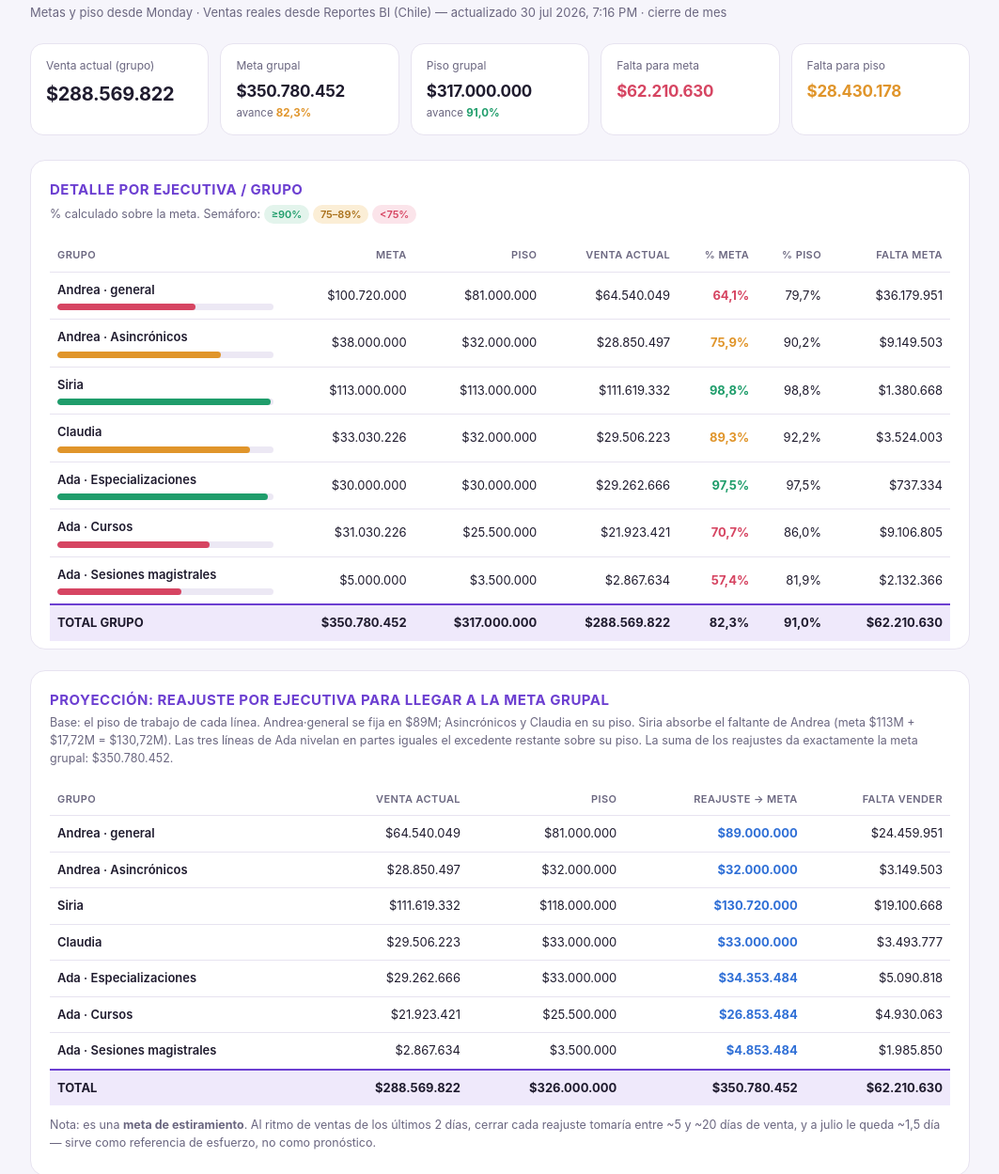
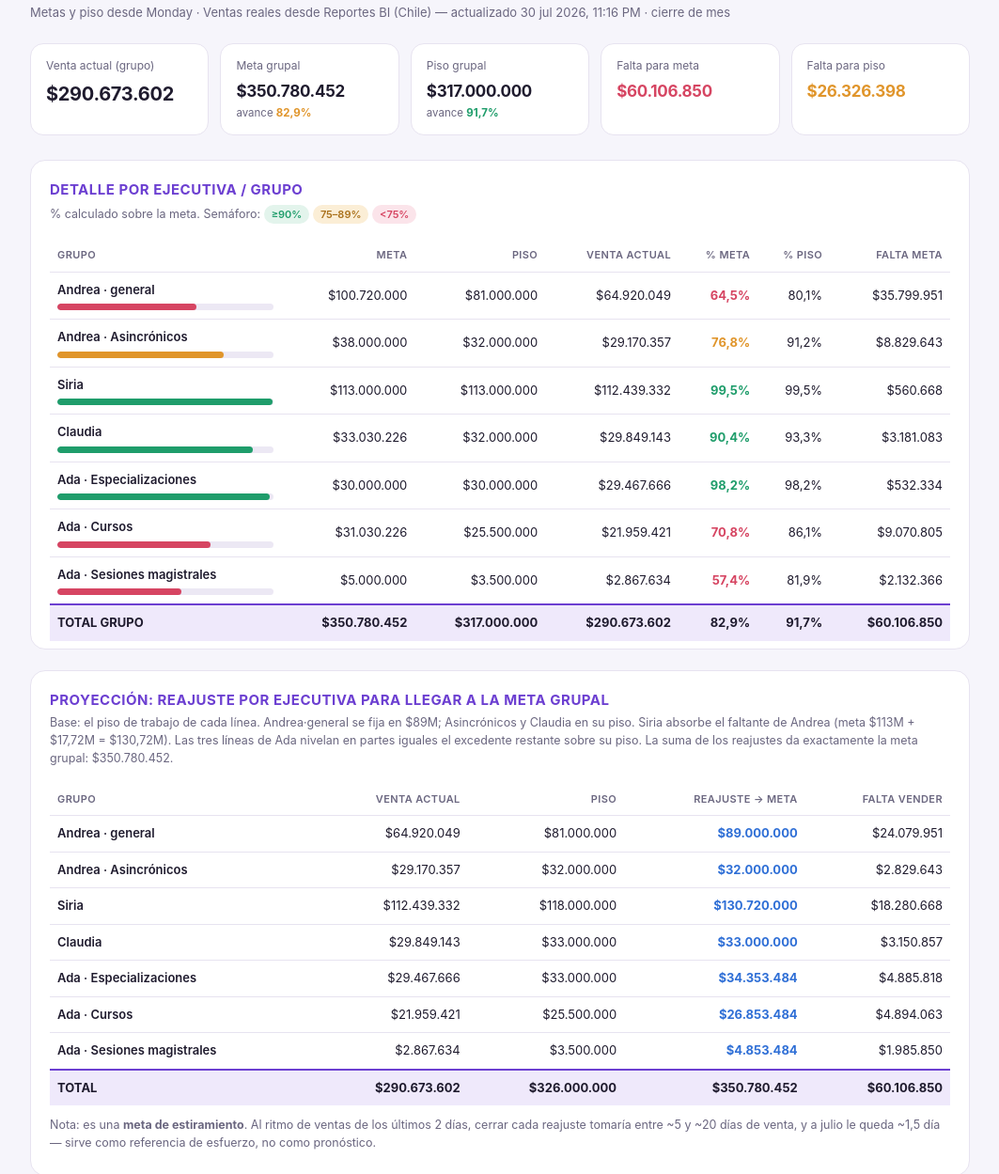
Before and after one commit to andresepadipa/adipa, a plain HTML site: page index.html in a window 1280 px wide. Shown: the part 62-1311 px from the top of the page at 94% size, without its empty margins (108-1171 px from the left). Drawn offline with Linux system fonts and the light colour scheme.

Commit message:
Add files via upload

```diff
--- a/index.html
+++ b/index.html
@@ -9,13 +9,13 @@
 <body>
 <div class="wrap">
   <h1>Estado de Ventas &#183; Julio 2026</h1>
-  <div class="sub">Metas y piso desde Monday &#183; Ventas reales desde Reportes BI (Chile) &#8212; actualizado 30 jul 2026, 7:16 PM &#183; cierre de mes</div>
+  <div class="sub">Metas y piso desde Monday &#183; Ventas reales desde Reportes BI (Chile) &#8212; actualizado 30 jul 2026, 11:16 PM &#183; cierre de mes</div>
   <div class="tiles">
-    <div class="tile"><div class="k">Venta actual (grupo)</div><div class="v">$288.569.822</div></div>
-    <div class="tile"><div class="k">Meta grupal</div><div class="v small">$350.780.452</div><div class="legend">avance <b class="a">82,3%</b></div></div>
-    <div class="tile"><div class="k">Piso grupal</div><div class="v small">$317.000.000</div><div class="legend">avance <b class="g">91,0%</b></div></div>
-    <div class="tile"><div class="k">Falta para meta</div><div class="v small r">$62.210.630</div></div>
-    <div class="tile"><div class="k">Falta para piso</div><div class="v small a">$28.430.178</div></div>
+    <div class="tile"><div class="k">Venta actual (grupo)</div><div class="v">$290.673.602</div></div>
+    <div class="tile"><div class="k">Meta grupal</div><div class="v small">$350.780.452</div><div class="legend">avance <b class="a">82,9%</b></div></div>
+    <div class="tile"><div class="k">Piso grupal</div><div class="v small">$317.000.000</div><div class="legend">avance <b class="g">91,7%</b></div></div>
+    <div class="tile"><div class="k">Falta para meta</div><div class="v small r">$60.106.850</div></div>
+    <div class="tile"><div class="k">Falta para piso</div><div class="v small a">$26.326.398</div></div>
   </div>
   <div class="sec">
     <h2>Detalle por ejecutiva / grupo</h2>
@@ -26,34 +26,34 @@
       </thead>
       <tbody>
         <tr>
-          <td class="name">Andrea · general<div class="bar"><span style="width:64.1%;background:var(--red)"></span></div></td>
-          <td>$100.720.000</td><td>$81.000.000</td><td>$64.540.049</td>
-          <td class="pct r">64,1%</td><td class="hideS">79,7%</td><td>$36.179.951</td>
+          <td class="name">Andrea · general<div class="bar"><span style="width:64.5%;background:var(--red)"></span></div></td>
+          <td>$100.720.000</td><td>$81.000.000</td><td>$64.920.049</td>
+          <td class="pct r">64,5%</td><td class="hideS">80,1%</td><td>$35.799.951</td>
         </tr>
         <tr>
-          <td class="name">Andrea · Asincrónicos<div class="bar"><span style="width:75.9%;background:var(--amber)"></span></div></td>
-          <td>$38.000.000</td><td>$32.000.000</td><td>$28.850.497</td>
-          <td class="pct a">75,9%</td><td class="hideS">90,2%</td><td>$9.149.503</td>
+          <td class="name">Andrea · Asincrónicos<div class="bar"><span style="width:76.8%;background:var(--amber)"></span></div></td>
+          <td>$38.000.000</td><td>$32.000.000</td><td>$29.170.357</td>
+          <td class="pct a">76,8%</td><td class="hideS">91,2%</td><td>$8.829.643</td>
         </tr>
         <tr>
-          <td class="name">Siria<div class="bar"><span style="width:98.8%;background:var(--green)"></span></div></td>
-          <td>$113.000.000</td><td>$113.000.000</td><td>$111.619.332</td>
-          <td class="pct g">98,8%</td><td class="hideS">98,8%</td><td>$1.380.668</td>
+          <td class="name">Siria<div class="bar"><span style="width:99.5%;background:var(--green)"></span></div></td>
+          <td>$113.000.000</td><td>$113.000.000</td><td>$112.439.332</td>
+          <td class="pct g">99,5%</td><td class="hideS">99,5%</td><td>$560.668</td>
         </tr>
         <tr>
-          <td class="name">Claudia<div class="bar"><span style="width:89.3%;background:var(--amber)"></span></div></td>
-          <td>$33.030.226</td><td>$32.000.000</td><td>$29.506.223</td>
-          <td class="pct a">89,3%</td><td class="hideS">92,2%</td><td>$3.524.003</td>
+          <td class="name">Claudia<div class="bar"><span style="width:90.4%;background:var(--green)"></span></div></td>
+          <td>$33.030.226</td><td>$32.000.000</td><td>$29.849.143</td>
+          <td class="pct g">90,4%</td><td class="hideS">93,3%</td><td>$3.181.083</td>
         </tr>
         <tr>
-          <td class="name">Ada · Especializaciones<div class="bar"><span style="width:97.5%;background:var(--green)"></span></div></td>
-          <td>$30.000.000</td><td>$30.000.000</td><td>$29.262.666</td>
-          <td class="pct g">97,5%</td><td class="hideS">97,5%</td><td>$737.334</td>
+          <td class="name">Ada · Especializaciones<div class="bar"><span style="width:98.2%;background:var(--green)"></span></div></td>
+          <td>$30.000.000</td><td>$30.000.000</td><td>$29.467.666</td>
+          <td class="pct g">98,2%</td><td class="hideS">98,2%</td><td>$532.334</td>
         </tr>
         <tr>
-          <td class="name">Ada · Cursos<div class="bar"><span style="width:70.7%;background:var(--red)"></span></div></td>
-          <td>$31.030.226</td><td>$25.500.000</td><td>$21.923.421</td>
-          <td class="pct r">70,7%</td><td class="hideS">86,0%</td><td>$9.106.805</td>
+          <td class="name">Ada · Cursos<div class="bar"><span style="width:70.8%;background:var(--red)"></span></div></td>
+          <td>$31.030.226</td><td>$25.500.000</td><td>$21.959.421</td>
+          <td class="pct r">70,8%</td><td class="hideS">86,1%</td><td>$9.070.805</td>
         </tr>
         <tr>
           <td class="name">Ada · Sesiones magistrales<div class="bar"><span style="width:57.4%;background:var(--red)"></span></div></td>
@@ -62,8 +62,8 @@
         </tr>
         <tr class="total">
           <td>TOTAL GRUPO</td>
-          <td>$350.780.452</td><td>$317.000.000</td><td>$288.569.822</td>
-          <td>82,3%</td><td class="hideS">91,0%</td><td>$62.210.630</td>
+          <td>$350.780.452</td><td>$317.000.000</td><td>$290.673.602</td>
+          <td>82,9%</td><td class="hideS">91,7%</td><td>$60.106.850</td>
         </tr>
       </tbody>
     </table>
@@ -76,14 +76,14 @@
         <tr><th>Grupo</th><th>Venta actual</th><th>Piso</th><th>Reajuste &#8594; meta</th><th>Falta vender</th></tr>
       </thead>
       <tbody>
-        <tr><td class="name">Andrea · general</td><td>$64.540.049</td><td>$81.000.000</td><td class="pct b">$89.000.000</td><td>$24.459.951</td></tr>
-        <tr><td class="name">Andrea · Asincrónicos</td><td>$28.850.497</td><td>$32.000.000</td><td class="pct b">$32.000.000</td><td>$3.149.503</td></tr>
-        <tr><td class="name">Siria</td><td>$111.619.332</td><td>$118.000.000</td><td class="pct b">$130.720.000</td><td>$19.100.668</td></tr>
-        <tr><td class="name">Claudia</td><td>$29.506.223</td><td>$33.000.000</td><td class="pct b">$33.000.000</td><td>$3.493.777</td></tr>
-        <tr><td class="name">Ada · Especializaciones</td><td>$29.262.666</td><td>$33.000.000</td><td class="pct b">$34.353.484</td><td>$5.090.818</td></tr>
-        <tr><td class="name">Ada · Cursos</td><td>$21.923.421</td><td>$25.500.000</td><td class="pct b">$26.853.484</td><td>$4.930.063</td></tr>
+        <tr><td class="name">Andrea · general</td><td>$64.920.049</td><td>$81.000.000</td><td class="pct b">$89.000.000</td><td>$24.079.951</td></tr>
+        <tr><td class="name">Andrea · Asincrónicos</td><td>$29.170.357</td><td>$32.000.000</td><td class="pct b">$32.000.000</td><td>$2.829.643</td></tr>
+        <tr><td class="name">Siria</td><td>$112.439.332</td><td>$118.000.000</td><td class="pct b">$130.720.000</td><td>$18.280.668</td></tr>
+        <tr><td class="name">Claudia</td><td>$29.849.143</td><td>$33.000.000</td><td class="pct b">$33.000.000</td><td>$3.150.857</td></tr>
+        <tr><td class="name">Ada · Especializaciones</td><td>$29.467.666</td><td>$33.000.000</td><td class="pct b">$34.353.484</td><td>$4.885.818</td></tr>
+        <tr><td class="name">Ada · Cursos</td><td>$21.959.421</td><td>$25.500.000</td><td class="pct b">$26.853.484</td><td>$4.894.063</td></tr>
         <tr><td class="name">Ada · Sesiones magistrales</td><td>$2.867.634</td><td>$3.500.000</td><td class="pct b">$4.853.484</td><td>$1.985.850</td></tr>
-        <tr class="total"><td>TOTAL</td><td>$288.569.822</td><td>$326.000.000</td><td>$350.780.452</td><td>$62.210.630</td></tr>
+        <tr class="total"><td>TOTAL</td><td>$290.673.602</td><td>$326.000.000</td><td>$350.780.452</td><td>$60.106.850</td></tr>
       </tbody>
     </table>
     <p class="note" style="margin-top:12px">Nota: es una <b>meta de estiramiento</b>. Al ritmo de ventas de los &#250;ltimos 2 d&#237;as, cerrar cada reajuste tomar&#237;a entre ~5 y ~20 d&#237;as de venta, y a julio le queda ~1,5 d&#237;a &#8212; sirve como referencia de esfuerzo, no como pron&#243;stico.</p>
@@ -91,12 +91,12 @@
   <div class="sec">
     <h2>Lectura r&#225;pida</h2>
     <p class="note" style="margin-bottom:14px">
-      <b>Van muy bien (a un empuj&#243;n de su meta):</b> Siria (98,8%), Ada&#183;Especializaciones (97,5%) y Claudia (89,3%). Juntas les faltan solo ~$5,6M para cerrar sus metas &#8212; victorias r&#225;pidas.<br><br>
-      <b>Necesitan el mayor empuje:</b> Andrea&#183;general (falta $36,2M, el hueco m&#225;s grande del equipo), Andrea&#183;Asincr&#243;nicos ($9,1M) y Ada&#183;Cursos ($9,1M).<br><br>
-      <b>Prioridad realista de cierre de mes:</b> asegurar primero el <b>piso grupal</b> ($317.000.000) &#8212; faltan $28,43M &#8212; y desde ah&#237; estirar hacia la meta.
+      <b>Van muy bien (a un empuj&#243;n de su meta):</b> Siria (99,5%), Ada&#183;Especializaciones (98,2%) y Claudia (90,4%). Juntas les faltan solo ~$4,3M para cerrar sus metas &#8212; victorias r&#225;pidas.<br><br>
+      <b>Necesitan el mayor empuje:</b> Andrea&#183;general (falta $35,8M, el hueco m&#225;s grande del equipo), Andrea&#183;Asincr&#243;nicos ($8,8M) y Ada&#183;Cursos ($9,1M).<br><br>
+      <b>Prioridad realista de cierre de mes:</b> asegurar primero el <b>piso grupal</b> ($317.000.000) &#8212; faltan $26,33M &#8212; y desde ah&#237; estirar hacia la meta.
     </p>
   </div>
-  <div class="foot">Fuente: tablero Monday "Metas semanales - Julio" (metas y piso) y Reportes BI ADIPA &#183; ventas-general, filtro Pa&#237;s = Chile (ventas reales al 30 jul 2026, 7:16 PM). La proyecci&#243;n de reajuste es una propuesta de reparto acordada, ajustable seg&#250;n la capacidad real de cada ejecutiva.</div>
+  <div class="foot">Fuente: tablero Monday "Metas semanales - Julio" (metas y piso) y Reportes BI ADIPA &#183; ventas-general, filtro Pa&#237;s = Chile (ventas reales al 30 jul 2026, 11:16 PM). La proyecci&#243;n de reajuste es una propuesta de reparto acordada, ajustable seg&#250;n la capacidad real de cada ejecutiva.</div>
 </div>
 </body>
 </html>
```
